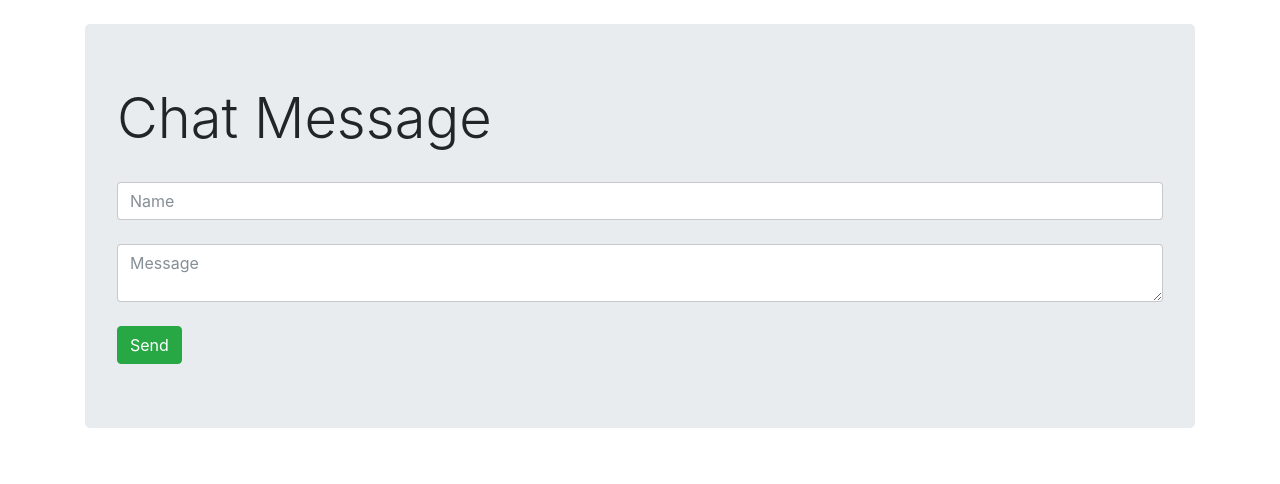
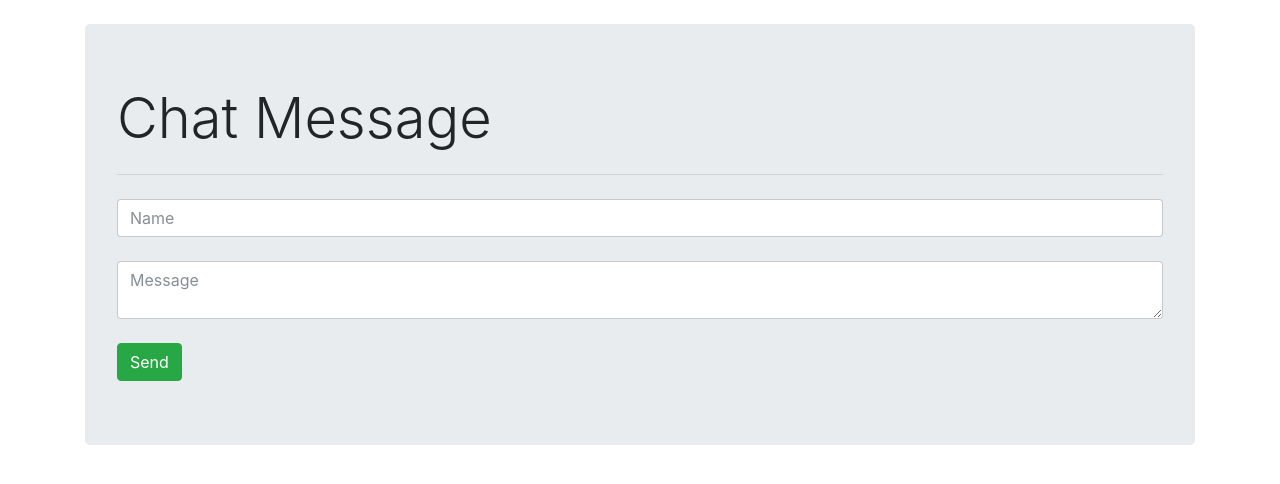
Before and after one commit to rcarrata/simple-chat-app, a website: page index.html in a window 1280 px wide. Drawn offline with nearby package versions, Linux system fonts and the light colour scheme; no server answers.

Commit message:
added some comments for clarification

```diff
--- a/index.html
+++ b/index.html
@@ -5,11 +5,12 @@
 <script src="https://maxcdn.bootstrapcdn.com/bootstrap/4.0.0-beta/js/bootstrap.min.js" integrity="sha384-h0AbiXch4ZDo7tp9hKZ4TsHbi047NrKGLO3SEJAg45jXxnGIfYzk4Si90RDIqNm1" crossorigin="anonymous"></script>
 <script src="/socket.io/socket.io.js"></script>
 
+<!-- Class container for our chat message bootstrap layout  -->
 <div class="container">
     <br>
-    <div class ="jumbotron">
+    <div class ="jumbotron"> <!-- Doc: shorturl.at/enpY3  -->
         <h1 class="display-4"> Chat Message </h1>
-        <br>
+        <hr class="my-4">
         <input id="name" class="form-control" placeholder="Name">
         <br>
         <textarea id="message" class="form-control" placeholder="Message"></textarea>
@@ -21,6 +22,7 @@
     </div>
 </div>
 
+<!-- Scripts in jquery & javascript for make a simple frontend  -->
 <script>
     var socket = io()
     $(() => {
```
